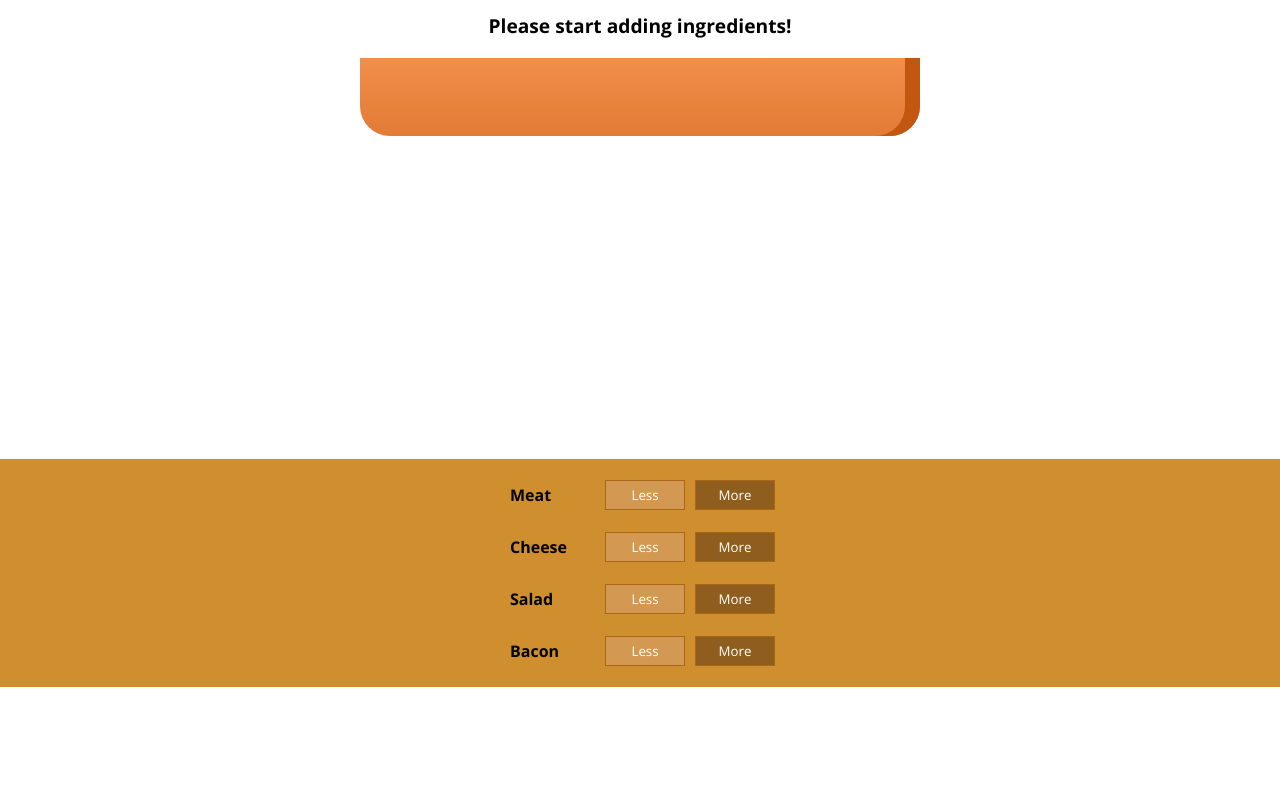
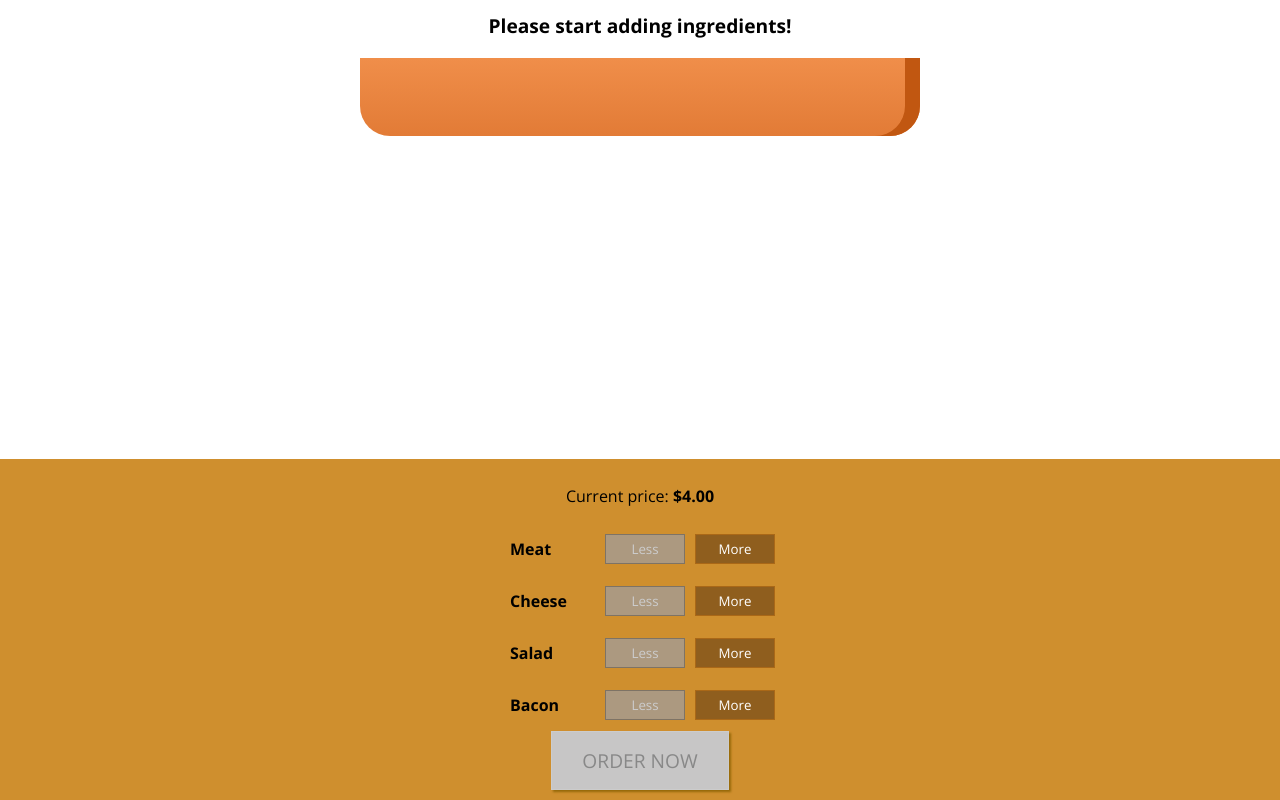
Before and after one commit to naijopkr/react-buger-app, a React (Create React App) app: page / in a window 1280 px wide. Shown: the part 176-976 px from the top of the page. Before the commit the page ends 863 px from the top, so only its background shows below. Built offline with nearby package versions, Linux system fonts and the light colour scheme.

Commit message:
Implemented price feature and order button

```diff
--- a/src/components/Burger/BuildControls/BuildControl/BuildControl.js
+++ b/src/components/Burger/BuildControls/BuildControl/BuildControl.js
@@ -4,6 +4,7 @@ const buildControl = props => (
   <div className='BuildControl'>
     <div className='Label'>{props.label}</div>
     <button
+     disabled={props.disabledButton}
      onClick={() => props.onAdd(props.label, -1)}
      className='Less'>
       Less
--- a/src/components/Burger/BuildControls/BuildControls.css
+++ b/src/components/Burger/BuildControls/BuildControls.css
@@ -65,3 +65,44 @@
   background-color: #99703F;
   color: white;
 }
+
+.OrderButton {
+  background-color: #DAD735;
+  outline: none;
+  cursor: pointer;
+  border: 1px solid #966909;
+  color: #966909;
+  font-family: inherit;
+  font-size: 1.2em;
+  padding: 15px 30px;
+  box-shadow: 2px 2px 2px #966909;
+}
+
+.OrderButton:hover, .OrderButton:active {
+  background-color: #A0DB41;
+  border: 1px solid #966909;
+  color: #966909;
+}
+
+.OrderButton:disabled {
+  background-color: #C7C6C6;
+  cursor: not-allowed;
+  border: 1px solid #ccc;
+  color: #888888;
+}
+
+.OrderButton:not(:disabled) {
+  animation: enable 0.3s linear;
+}
+
+@keyframes enable {
+  0% {
+      transform: scale(1);
+  }
+  60% {
+      transform: scale(1.1);
+  }
+  100% {
+      transform: scale(1);
+  }
+}
--- a/src/components/Burger/BuildControls/BuildControls.js
+++ b/src/components/Burger/BuildControls/BuildControls.js
@@ -7,14 +7,23 @@ const buildControls = props => {
   const ingredientsArray = []
   for (let key in IngredientList) {
     if (key !== 'BREAD_TOP' && key !== 'BREAD_BOTTOM') {
+      const label = IngredientList[key]
       ingredientsArray.push(
-        <BuildControl onAdd={props.onAdd} label={IngredientList[key]} key={key} />
+        <BuildControl
+         onAdd={props.onAdd}
+         label={label}
+         key={key}
+         disabledButton={props.disabledButtons[label]} />
       )
     }
   }
 
   return <div className='BuildControls'>
+    <p>Current price: <strong>${(props.price/100).toFixed(2)}</strong></p>
     {ingredientsArray}
+    <button
+     className='OrderButton'
+     disabled={!props.purchasable}>ORDER NOW</button>
   </div>
 }
 
--- a/src/components/Burger/BurgerIngredient/IngredientList.js
+++ b/src/components/Burger/BurgerIngredient/IngredientList.js
@@ -7,4 +7,11 @@ const IngredientList = {
   BACON: 'Bacon'
 }
 
+export const IngredientPrice = {
+  [IngredientList.MEAT]: 130,
+  [IngredientList.CHEESE]: 40,
+  [IngredientList.SALAD]: 50,
+  [IngredientList.BACON]: 70
+}
+
 export default IngredientList
--- a/src/containers/BurgerBuilder/BurgerBuilder.js
+++ b/src/containers/BurgerBuilder/BurgerBuilder.js
@@ -1,7 +1,7 @@
 import React, { Component } from 'react'
 import Burger from '../../components/Burger/Burger'
 import BuildControls from '../../components/Burger/BuildControls/BuildControls'
-import IngredientList from '../../components/Burger/BurgerIngredient/IngredientList'
+import IngredientList, { IngredientPrice } from '../../components/Burger/BurgerIngredient/IngredientList'
 
 class BurgerBuilder extends Component {
   state = {
@@ -10,22 +10,47 @@ class BurgerBuilder extends Component {
       [IngredientList.BACON]: 0,
       [IngredientList.CHEESE]: 0,
       [IngredientList.MEAT]: 0
-    }
+    },
+    totalPrice: 400,
+    purchasable: false
   }
 
-  IngredientsHandler = (ingredientKey, value) => {
-    let ingredients = {...this.state.ingredients}
-    if (value < 0 && ingredients[ingredientKey] === 0) return
-    ingredients[ingredientKey] = ingredients[ingredientKey] + value
-    this.setState({ ingredients })
+  updatePurchaseState = ingredients => {
+    let sum = 0
+    for (let key in ingredients) {
+      sum += ingredients[key]
+    }
+    this.setState({ purchasable: sum > 0 })
   }
 
-  render = () => (
-    <>
-      <Burger ingredients={this.state.ingredients} />
-      <BuildControls onAdd={this.IngredientsHandler} />
-    </>
-  )
+  ingredientsHandler = (ingredientKey, value) => {
+    let ingredients = {...this.state.ingredients}
+
+    if (value < 0 && ingredients[ingredientKey] === 0)
+      return
+
+    ingredients[ingredientKey] += value
+    let totalPrice = this.state.totalPrice + IngredientPrice[ingredientKey]*value
+    this.setState({ ingredients, totalPrice })
+    this.updatePurchaseState(ingredients)
+  }
+
+  render = () => {
+    const disabledButtons = {...this.state.ingredients}
+    for (let key in disabledButtons) {
+      disabledButtons[key] = disabledButtons[key] <= 0
+    }
+    return (
+      <>
+        <Burger ingredients={this.state.ingredients} />
+        <BuildControls
+         onAdd={this.ingredientsHandler}
+         disabledButtons={disabledButtons}
+         purchasable={this.state.purchasable}
+         price={this.state.totalPrice} />
+      </>
+    )
+  }
 }
 
 export default BurgerBuilder
```
